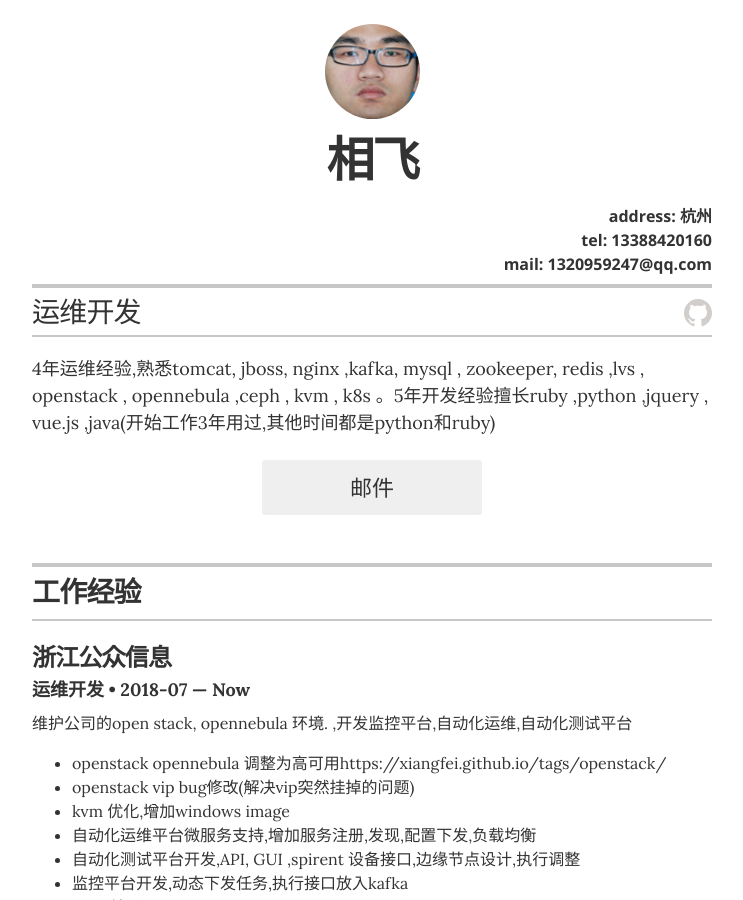
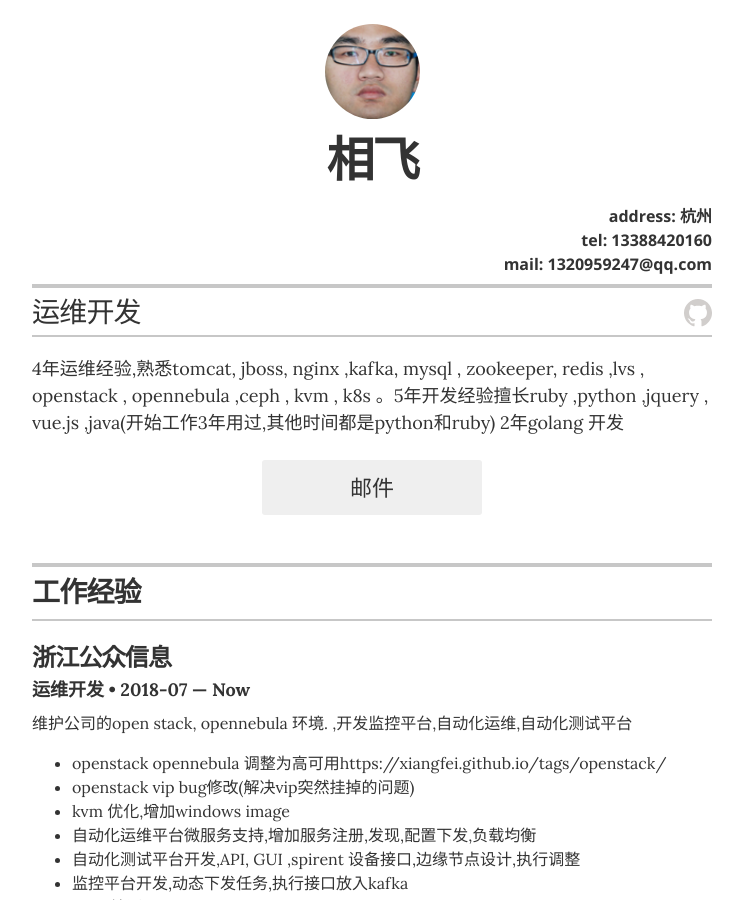
Before and after one commit to xiangfei/myresume, a Jekyll site: the page built from index.html, in a window 1280 px wide and 900 px high. Shown: the whole window, without its empty margins (268-1011 px from the left). Built offline with Jekyll 4.4.1, drawn with Linux system fonts in a browser that asks for light colours.

Commit message:
up config

```diff
--- a/_config.yml
+++ b/_config.yml
@@ -23,7 +23,7 @@ resume_header_contact_info:     '<h4><div style="float:right">address: 杭州 </
 
 display_header_contact_info:    "true"
 
-resume_header_intro: "<p>4年运维经验,熟悉tomcat, jboss, nginx ,kafka, mysql , zookeeper, redis ,lvs , openstack , opennebula ,ceph , kvm , k8s 。5年开发经验擅长ruby ,python  ,jquery , vue.js ,java(开始工作3年用过,其他时间都是python和ruby)</p>"
+resume_header_intro: "<p>4年运维经验,熟悉tomcat, jboss, nginx ,kafka, mysql , zookeeper, redis ,lvs , openstack , opennebula ,ceph , kvm , k8s 。5年开发经验擅长ruby ,python  ,jquery , vue.js ,java(开始工作3年用过,其他时间都是python和ruby) 2年golang 开发</p>"
 
 # use "yes" to display the email contact button,
 # "no" to display an "I'm not looking for work" message,
```
